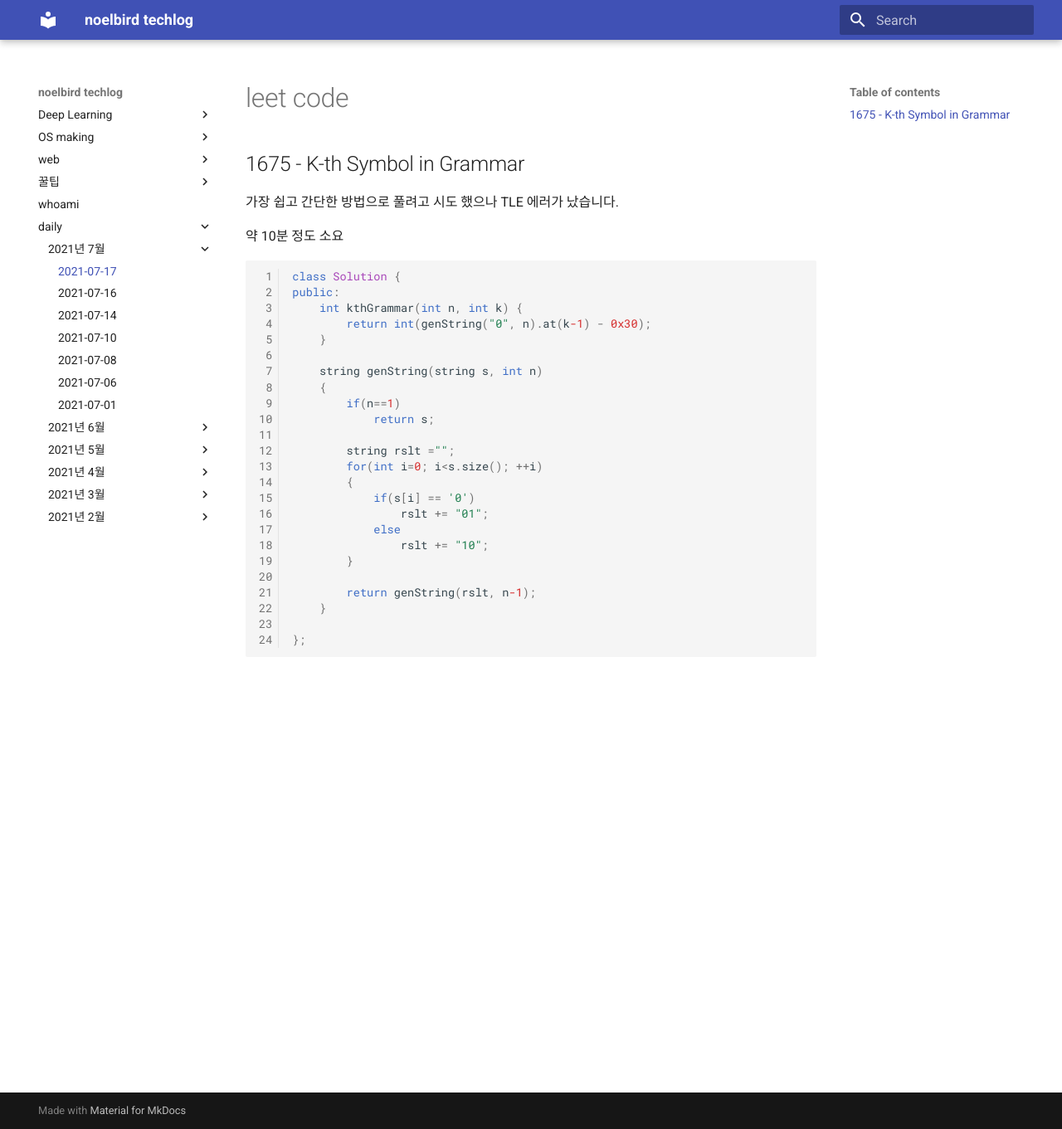
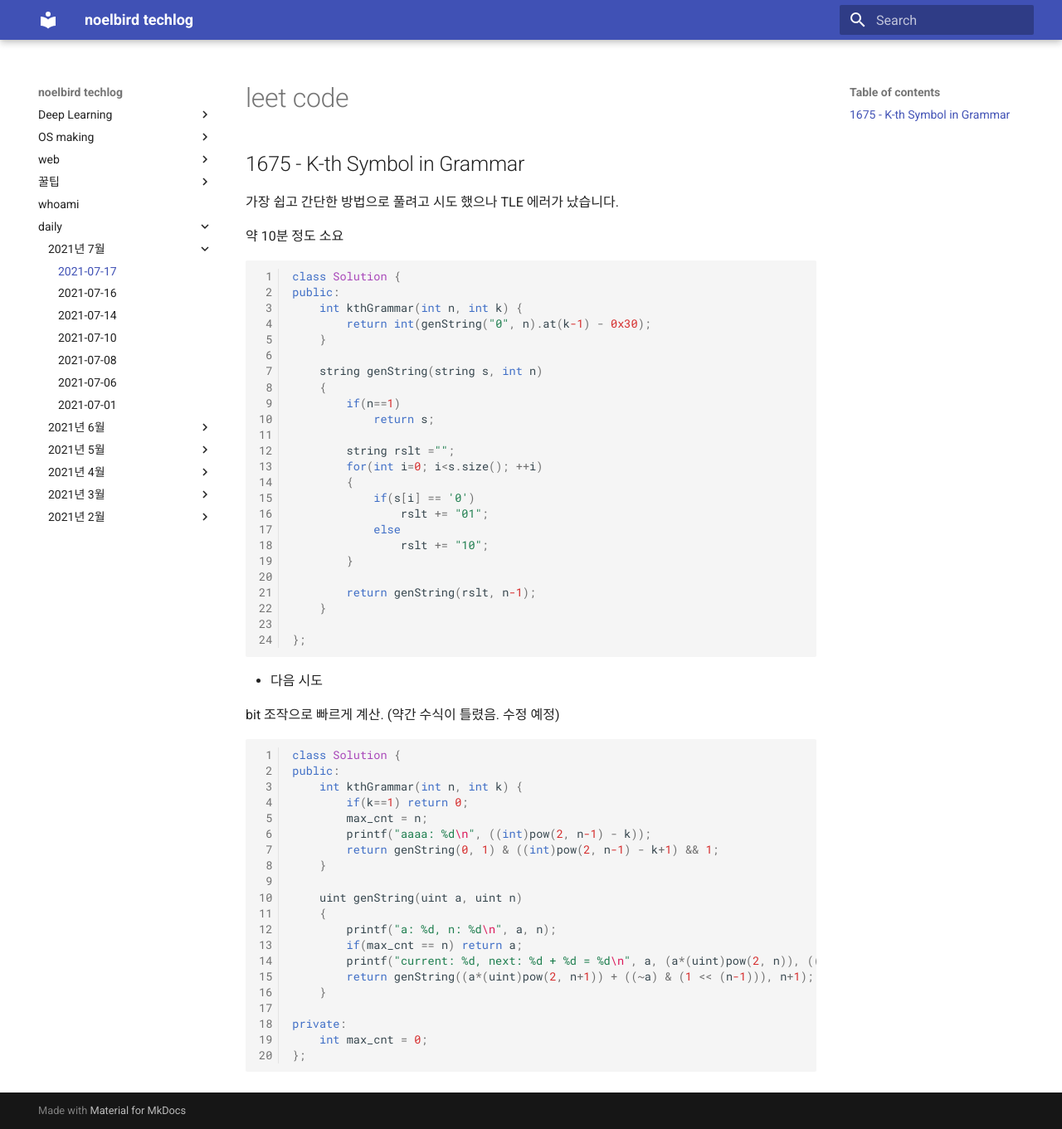
Before and after one commit to NoelBird/noelbird.github.io, an MkDocs documentation site: the page built from docs/daily/2021-07-17.md, in a window 1280 px wide and 1361 px high. Shown: the whole window at 83% size. Built offline with MkDocs 1.6.1 and Material for MkDocs 9.7.7, drawn with Linux system fonts in a browser that asks for light colours; nearby versions of some CDN libraries.

Commit message:
update leet code 1675

````diff
--- a/docs/daily/2021-07-17.md
+++ b/docs/daily/2021-07-17.md
@@ -34,3 +34,34 @@ public:
 
 };
 ```
+
+
+
+
+
+- 다음 시도
+
+bit 조작으로 빠르게 계산. (약간 수식이 틀렸음. 수정 예정)
+
+```c++
+class Solution {
+public:
+    int kthGrammar(int n, int k) {
+        if(k==1) return 0;
+        max_cnt = n;
+        printf("aaaa: %d\n", ((int)pow(2, n-1) - k));
+        return genString(0, 1) & ((int)pow(2, n-1) - k+1) && 1;
+    }
+
+    uint genString(uint a, uint n)
+    {
+        printf("a: %d, n: %d\n", a, n);
+        if(max_cnt == n) return a;
+        printf("current: %d, next: %d + %d = %d\n", a, (a*(uint)pow(2, n)), ((~a) & (1 << (n-1))), (a*(uint)pow(2, n)) + ((~a) & (1 << (n-1))));
+        return genString((a*(uint)pow(2, n+1)) + ((~a) & (1 << (n-1))), n+1);
+    }
+
+private:
+    int max_cnt = 0;
+};
+```
````
